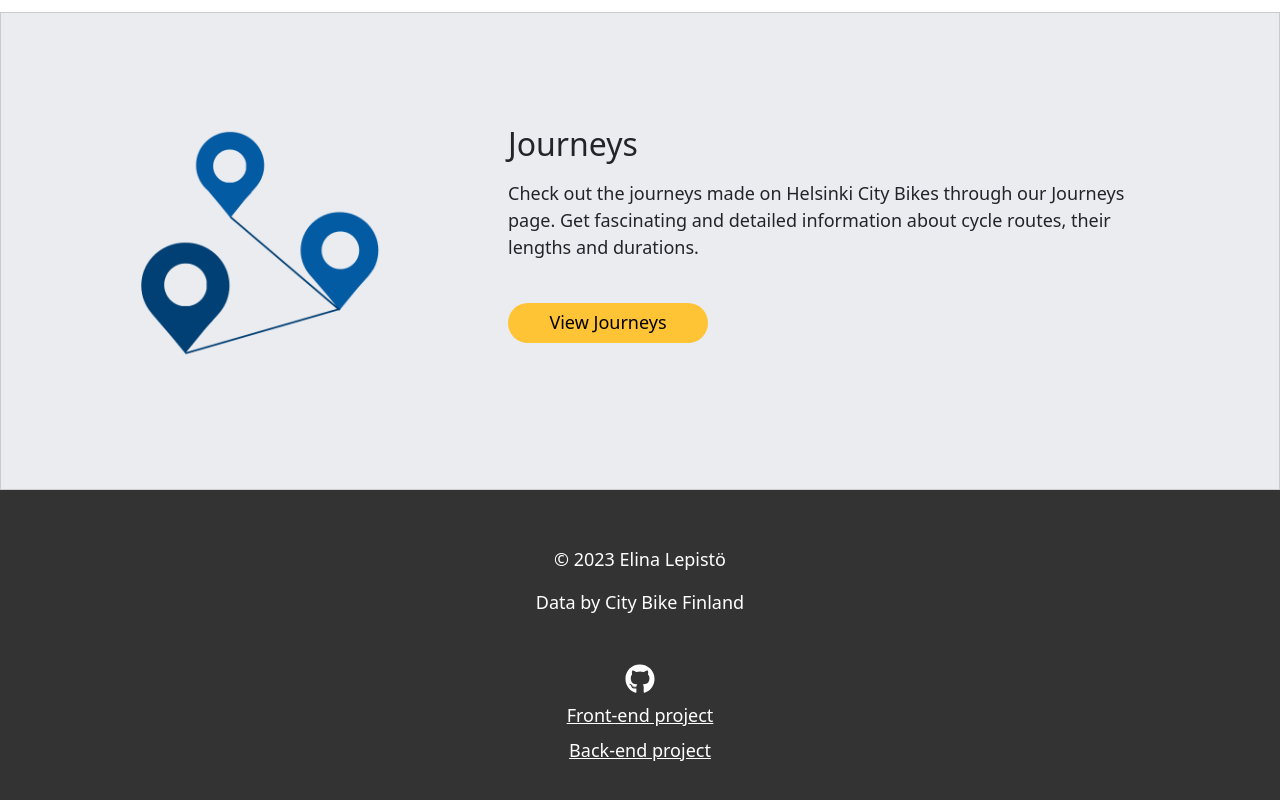
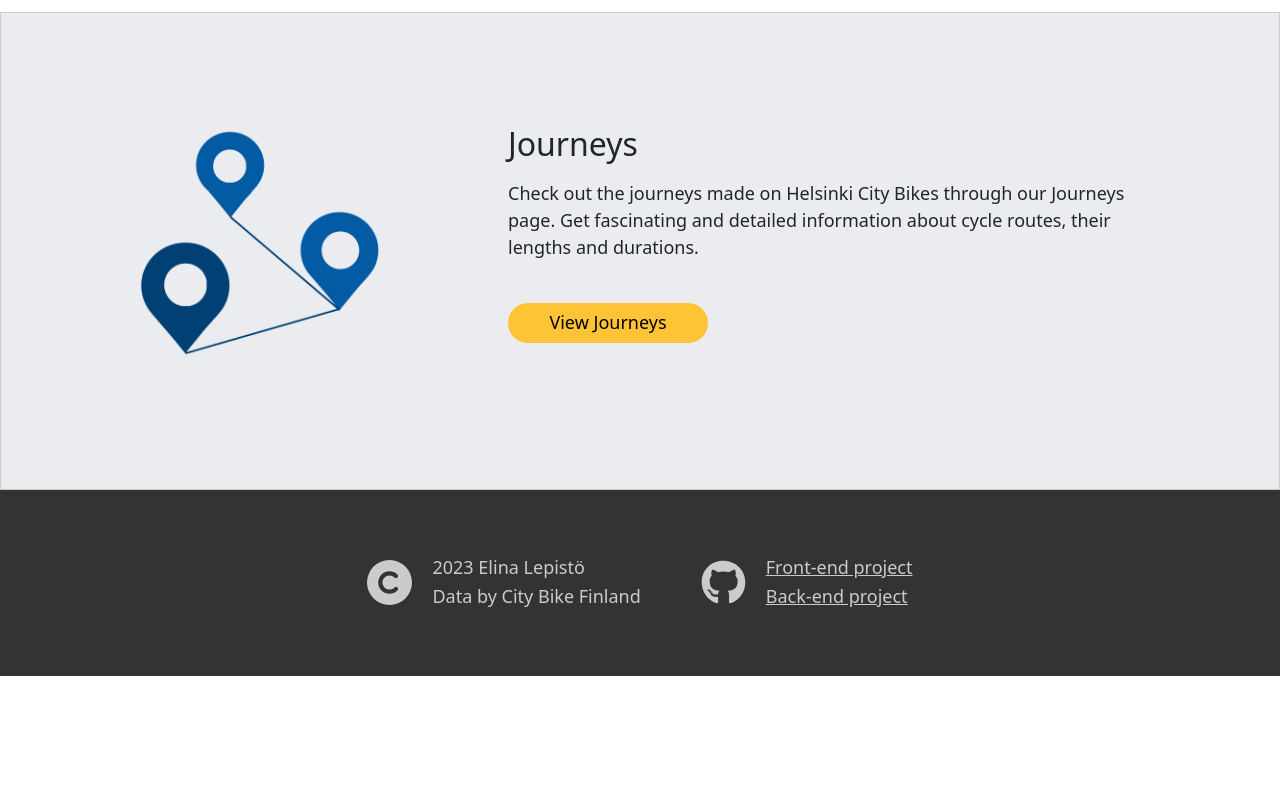
Before and after one commit to Elina-le/react-citybike, a React (Create React App) app: page / in a window 1280 px wide. Shown: the part 1154-1954 px from the top of the page. After the commit the page ends 1830 px from the top, so only its background shows below. Built offline with nearby package versions, Linux system fonts and the light colour scheme.

Commit message:
Update Footer
-Add 'copyright' SVG icon and create a component for it

-Change the color of icons, texts and links

-Make Icons bigger

-Rearrange the structure of the footer

```diff
--- /dev/null
+++ b/src/components/CopyrightIcon.jsx
@@ -0,0 +1,18 @@
+import React from 'react';
+import { ReactComponent as Icon } from '../copyright-solid.svg';
+
+const IconStyle = {
+    width: 45,
+    height: 45
+  };
+
+
+const CopyrightIcon = () => {
+  return (
+    <div style={IconStyle}>
+      <Icon />
+    </div>
+  );
+};
+
+export default CopyrightIcon;
--- a/src/components/Footer.jsx
+++ b/src/components/Footer.jsx
@@ -1,19 +1,29 @@
 import React from 'react';
 import styles from './Footer.module.css';
-import GithubIcon from './GithubIcon'; // Import the Icon component
+import GithubIcon from './GithubIcon';
+import CopyrightIcon from './CopyrightIcon';
 
 const Footer = () => {
   return (
     <footer className={styles.footer}>
       <div className={styles.footerContent}>
-        <div>
-          <p>© 2023 Elina Lepistö</p>
-          <p>Data by City Bike Finland</p>
+        <div className={styles.contentSection}>
+          <div className={styles.iconSection}>
+            <CopyrightIcon />
+          </div>
+          <div className={styles.textSection}>
+            <p className={styles.footerText}>2023 Elina Lepistö</p>
+            <p className={styles.footerText}>Data by City Bike Finland</p>
+          </div>
         </div>
-        <div className={styles.linkSection}>
-          <GithubIcon />
-          <a className={styles.upperLink} href="https://github.com/" target="blank">Front-end project</a>
-          <a href="https://github.com/" target="blank">Back-end project</a>
+        <div className={styles.contentSection}>
+          <div className={styles.iconSection}>
+            <GithubIcon />
+          </div>
+          <div className={styles.textSection}>
+            <a className={styles.footerText} href="https://github.com/" target="blank">Front-end project</a>
+            <a className={styles.footerText} href="https://github.com/" target="blank">Back-end project</a>
+          </div>
         </div>
       </div>
     </footer>
--- a/src/components/Footer.module.css
+++ b/src/components/Footer.module.css
@@ -1,27 +1,42 @@
-.footer {
+
+ .footer {
     background-color: #333;
     font-size: large;
-    padding: 3.5rem 0;
-    text-align: center;
+    padding: 4rem 0;
+    display: flex;
+    justify-content: center;
   }
 
   .footerContent {
-     color: #fff;
+    color: #cacbcc;
+    display: flex;
   }
 
   .footerContent a {
+    color: #cacbcc;
+    text-align: left;
+  }
+
+  .footerContent a:hover {
     color: #fff;
   }
 
-  .footerContent a:hover {
-    color: skyblue;
+  .contentSection {
+    margin: 0 30px;
+    max-width: 1000px;
+    display: flex;
+    align-items: center;
   }
 
-  .linkSection {
-    margin-top: 3rem;
+  .iconSection {
+    margin-right: 20px;
   }
 
-  .upperLink {
+  .textSection {
+    text-align: left;
+  }
+
+  .footerText {
+    margin-bottom: 2px;
     display: block;
-    margin: 8px 0
   }
--- a/src/components/GithubIcon.module.css
+++ b/src/components/GithubIcon.module.css
@@ -1,4 +1,4 @@
 .icon svg {
-    width: 30px;
-    height: 30px;
+    width: 45px;
+    height: 45px;
   }
```
Also changed, not shown: src/copyright-solid.svg (added), src/githubFA.svg.
